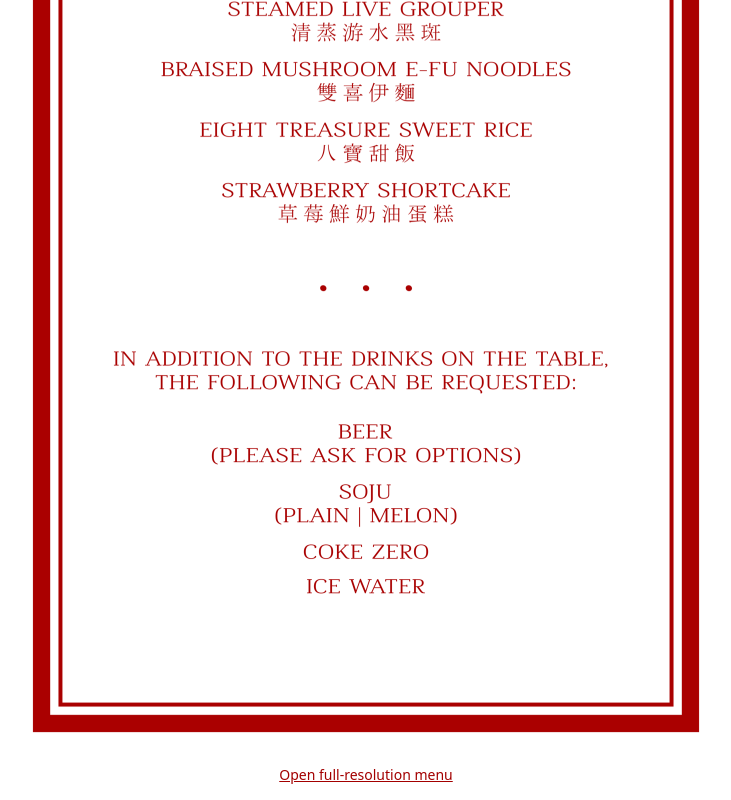
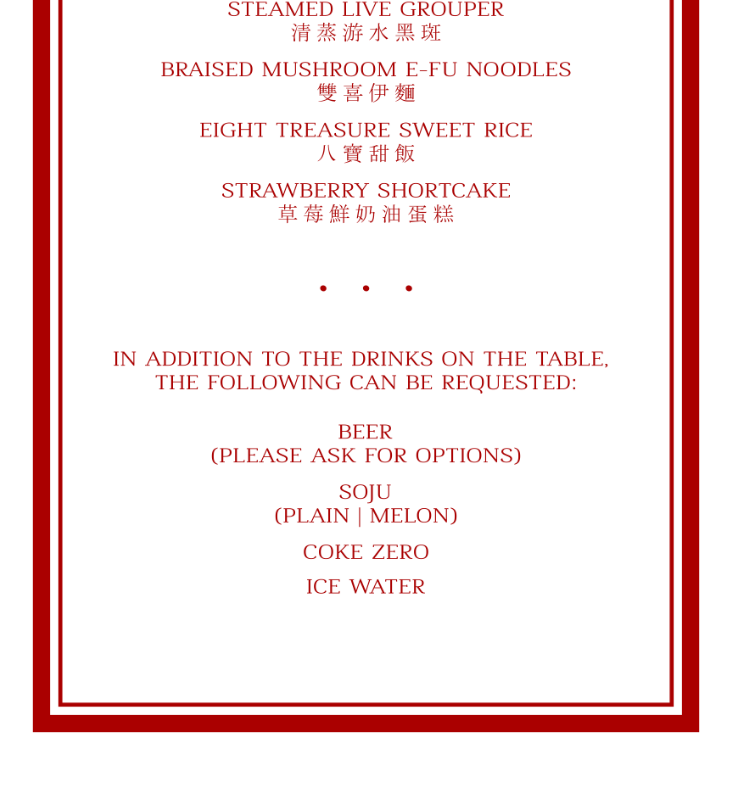
Before and after one commit to sungyotkim/menu, a plain HTML site: page index.html in a window 1280 px wide. Shown: the part 969-1769 px from the top of the page, without its empty margins (274-1005 px from the left). After the commit the page ends 1718 px from the top, so only its background shows below. Drawn offline with Linux system fonts and the light colour scheme.

Commit message:
Show only full-resolution menu

```diff
--- a/index.html
+++ b/index.html
@@ -8,13 +8,11 @@
     html, body { margin: 0; background: #fff; }
     main { max-width: 700px; margin: 0 auto; }
     img { display: block; width: 100%; height: auto; }
-    a.full { display: block; text-align: center; padding: 16px; color: #a30000; font: 14px system-ui, sans-serif; }
   </style>
 </head>
 <body>
   <main>
-    <img src="menu.png" alt="Menu: whole roast suckling pig, geoduck and conch sashimi, boiled live langoustine shrimp, cheese baked lobster, steamed Alaskan king crab with taro and glass noodles, stir fried clams and scallops with fried shrimp balls, braised fish fin and crab meat soup, braised whole sea cucumber with abalone, gala crispy chicken, steamed live grouper, braised mushroom e-fu noodles, eight treasure sweet rice, strawberry shortcake. Drinks on request: beer, soju (plain or melon), Coke Zero, ice water.">
-    <a class="full" href="menu-full.png">Open full-resolution menu</a>
+    <img src="menu-full.png" alt="Menu: whole roast suckling pig, geoduck and conch sashimi, boiled live langoustine shrimp, cheese baked lobster, steamed Alaskan king crab with taro and glass noodles, stir fried clams and scallops with fried shrimp balls, braised fish fin and crab meat soup, braised whole sea cucumber with abalone, gala crispy chicken, steamed live grouper, braised mushroom e-fu noodles, eight treasure sweet rice, strawberry shortcake. Drinks on request: beer, soju (plain or melon), Coke Zero, ice water.">
   </main>
 </body>
 </html>
```
Also changed, not shown: menu.png (deleted), 1 other file.
